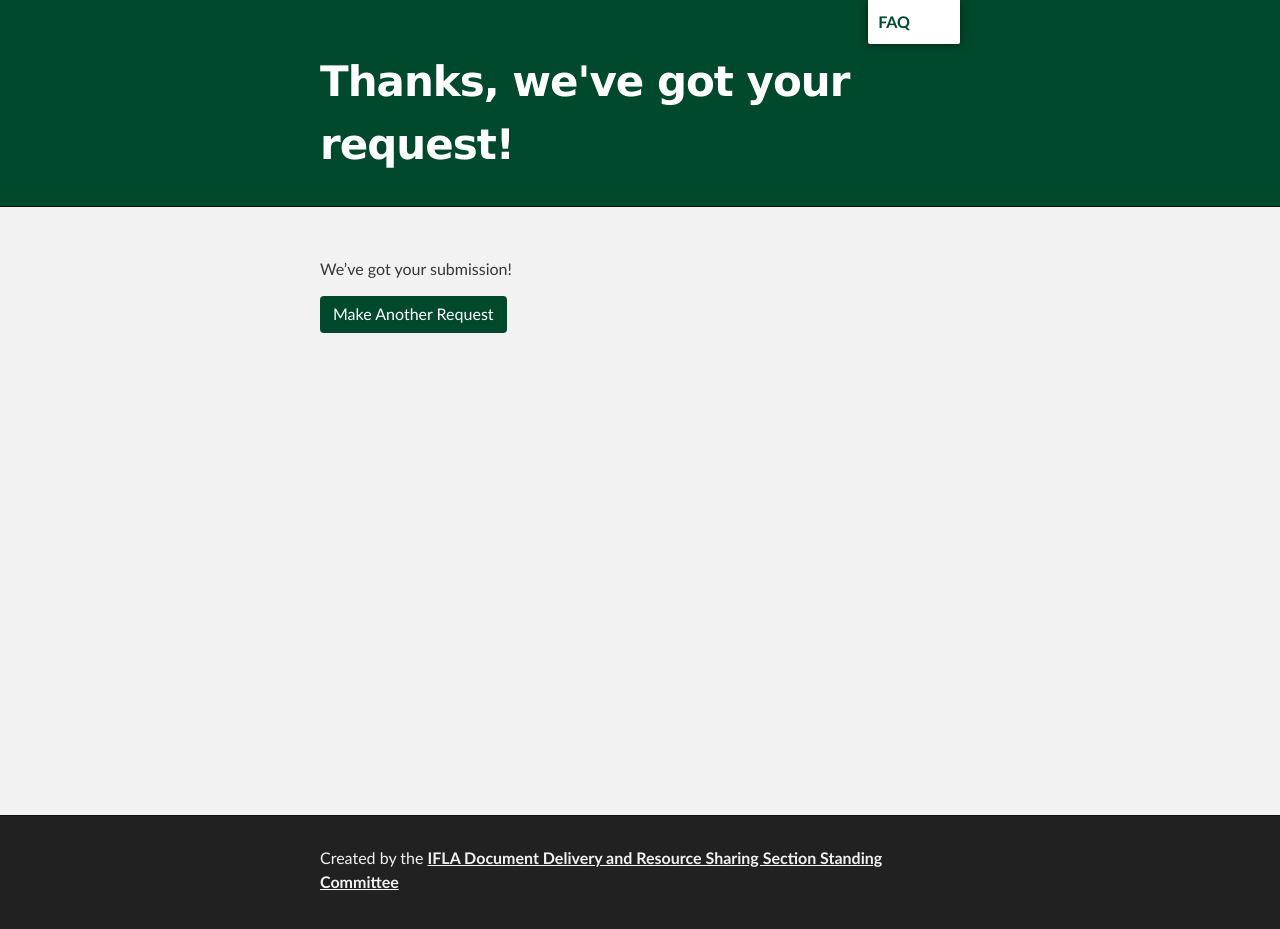
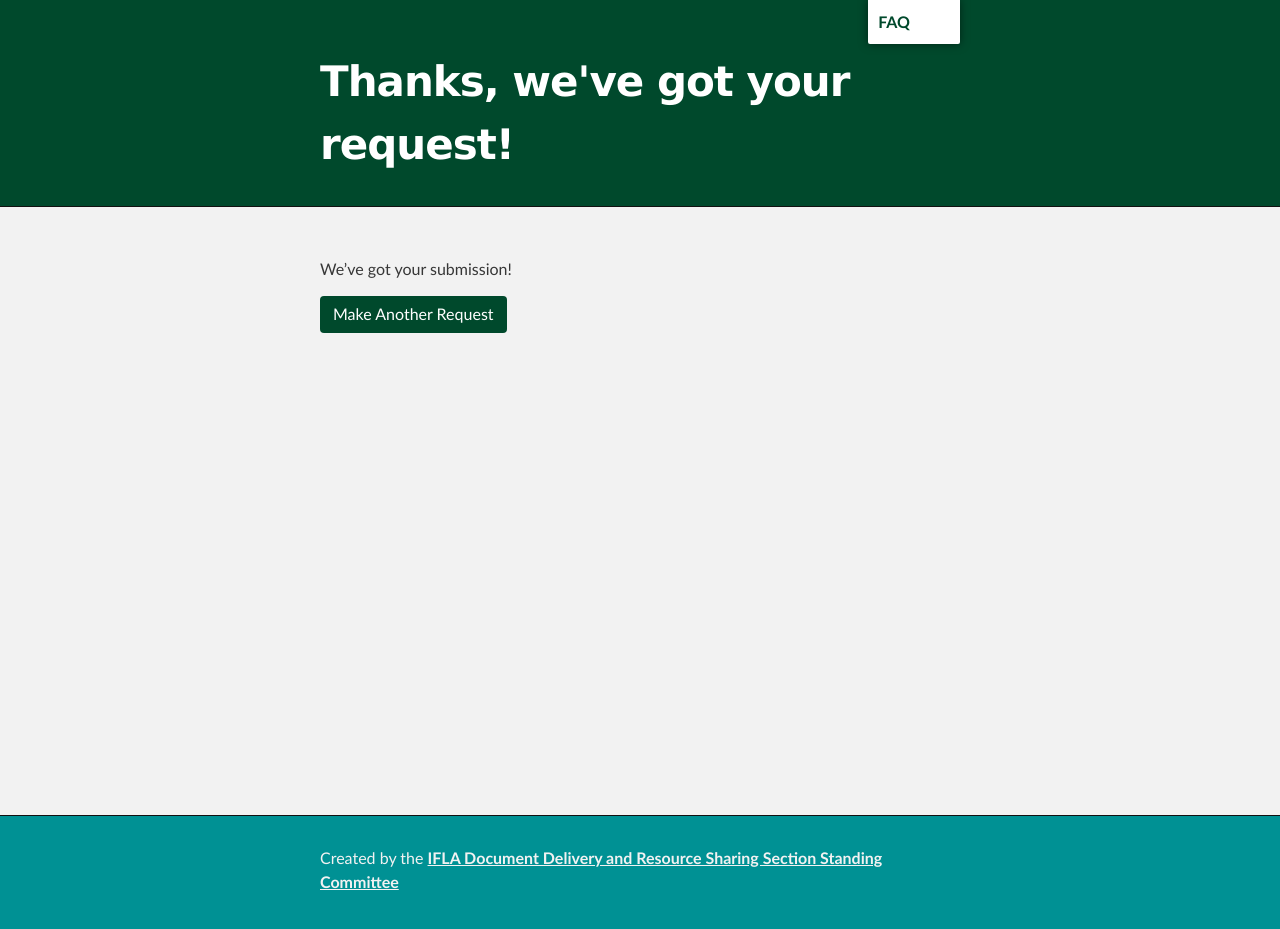
Before and after one commit to JosephMcArthur/rscvd-dev, a Jekyll site: the page built from thanks.md, in a window 1280 px wide. Built offline with Jekyll 4.4.1, drawn with Linux system fonts in a browser that asks for light colours.

Commit message:
on brand footer

```diff
--- a/_sass/jekyll-theme-slate.scss
+++ b/_sass/jekyll-theme-slate.scss
@@ -354,7 +354,7 @@ Full-Width Styles
 }
 
 #footer_wrap {
-  background: #212121;
+  background: #009194;
 }
 
 .oabutton_find {
```
